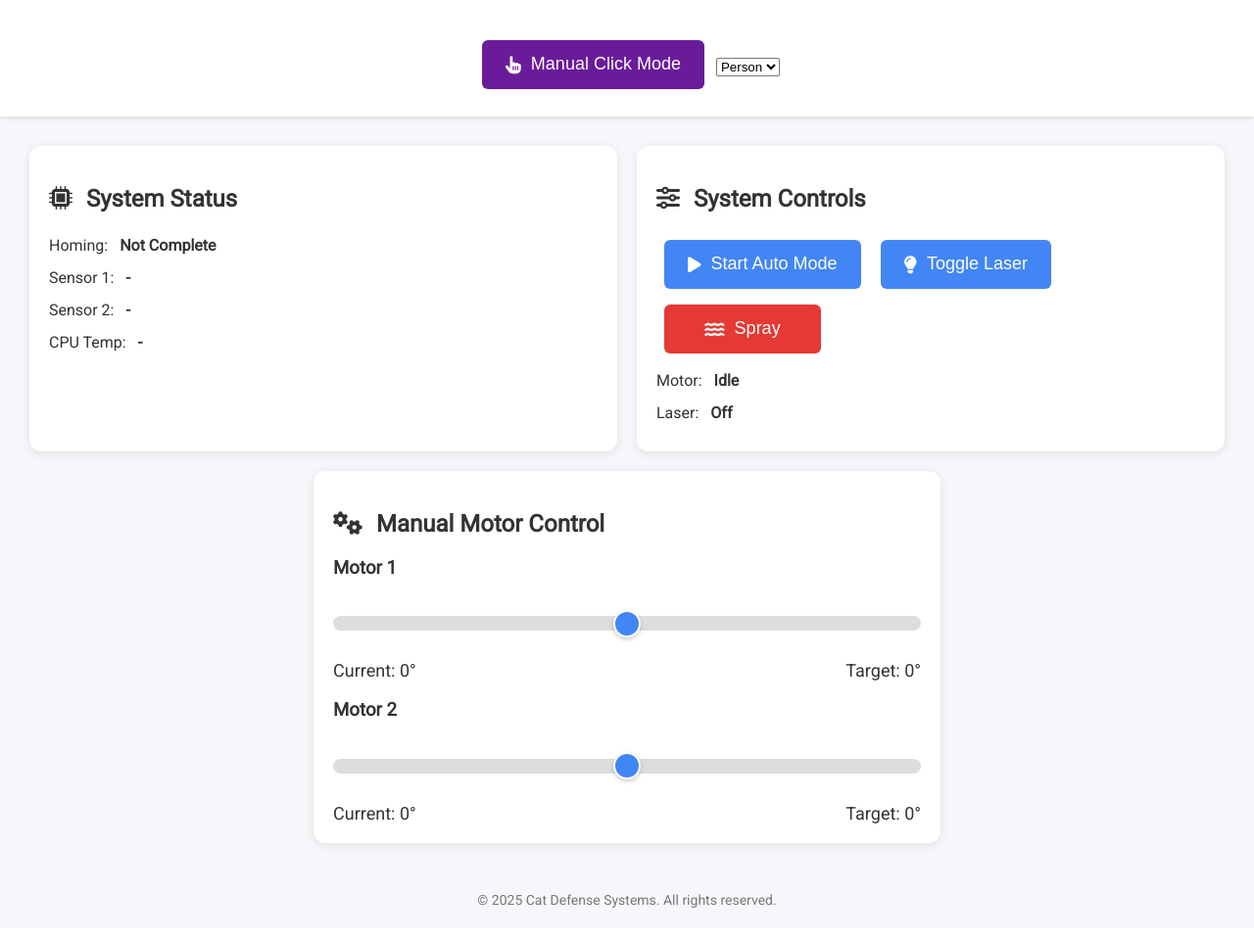
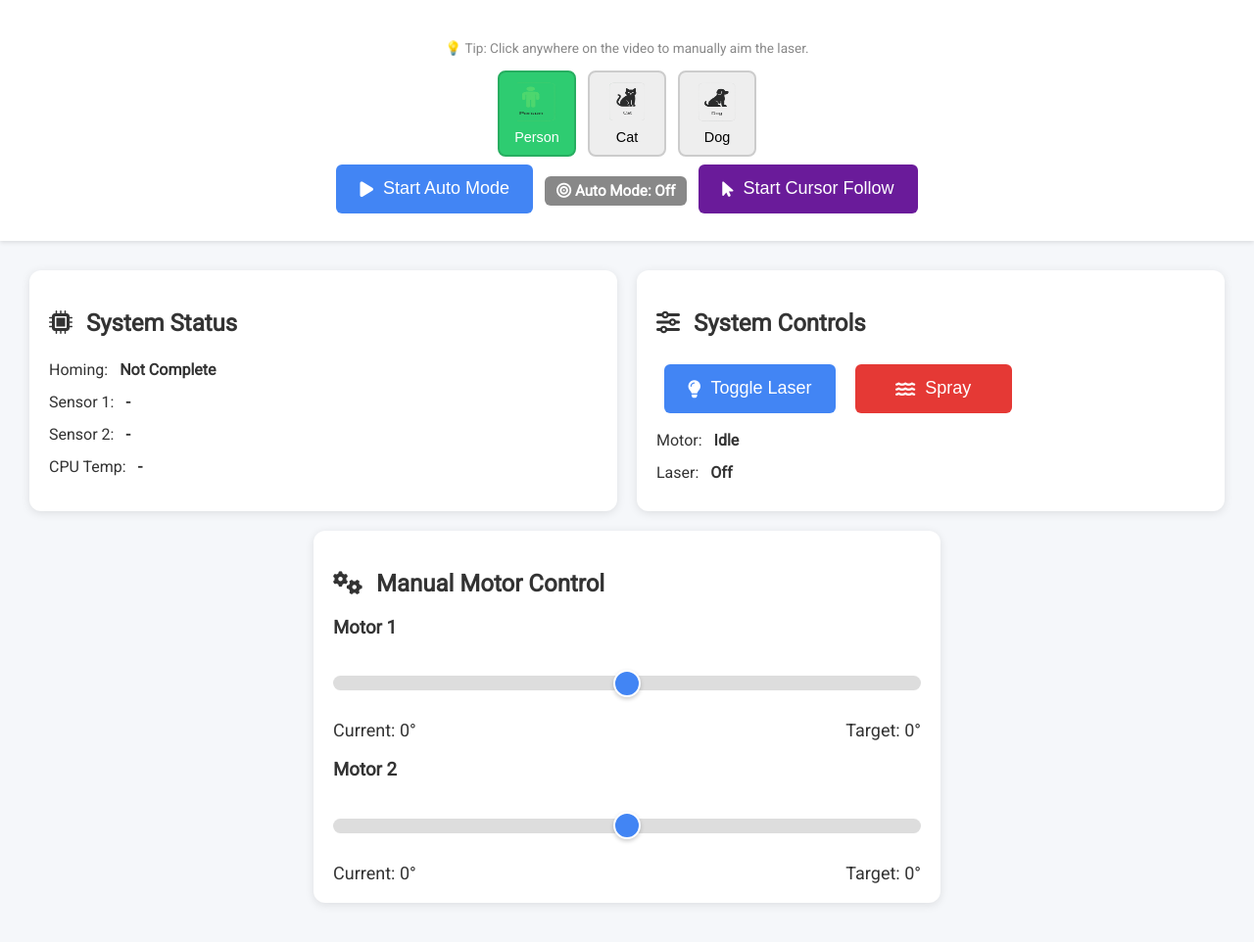
Before and after one commit to bataseven/PurrfectSpray, a Flask app: page / in a window 1280 px wide. Shown: the part 402-1364 px from the top of the page at 98% size. Before the commit the page ends 1329 px from the top, so only its background shows below. Run offline with Flask 3, Linux system fonts and the light colour scheme; parts of the project's set-up code (start-up, migrations or seed data) failed here and were passed over; some libraries are stand-ins or nearby versions.

Commit message:
Multiple object tracking

```diff
--- a/Code/camera.py
+++ b/Code/camera.py
@@ -82,8 +82,8 @@ def capture_and_process():
             fps = 1 / (current_time - last_fps_time)
             last_fps_time = current_time
 
-            cv2.putText(frame, f"FPS: {fps:.1f}", (10, 30),
-                cv2.FONT_HERSHEY_SIMPLEX, 0.8, (0, 0, 255), 2)
+            # cv2.putText(frame, f"FPS: {fps:.1f}", (10, 30),
+            #     cv2.FONT_HERSHEY_SIMPLEX, 0.8, (0, 0, 255), 2)
 
             with frame_lock:
                 latest_frame = frame.copy()
--- a/Code/static/main.js
+++ b/Code/static/main.js
@@ -1,4 +1,6 @@
 let isHoming = true;
+let autoModeActive = false;
+let selectedTarget = "person"; // default selected target
 
 document.addEventListener("DOMContentLoaded", function () {
     const socket = io();
@@ -14,59 +16,74 @@ document.addEventListener("DOMContentLoaded", function () {
         if (document.getElementById("video-feed").complete) {
             hideSpinner();
         }
-    }, 2000); // fallback just in case
-
+    }, 2000);
 
     document.getElementById("video-feed").onload = hideSpinner;
 
+    // 🔁 Target Button Selection
+    document.querySelectorAll(".target-btn").forEach(btn => {
+        btn.addEventListener("click", () => {
+            document.querySelectorAll(".target-btn").forEach(b => b.classList.remove("selected"));
+            btn.classList.add("selected");
+            selectedTarget = btn.dataset.target;
+        });
+    });
+
+    function updateModeIndicator(label, icon = "fa-crosshairs") {
+        const indicator = document.getElementById("video-mode-indicator");
+        indicator.innerHTML = `<i class="fas ${icon}"></i> Mode: ${label}`;
+    }
+
+    // 🔁 Follow Mode Toggle
     document.getElementById("follow-mode-btn").addEventListener("click", () => {
         const btn = document.getElementById("follow-mode-btn");
 
         if (!followMode) {
+            // Start Follow Mode
             if (!isHoming) {
                 socket.emit("motor_control", { action: "stop" });
             }
-            // Activating follow mode
-            followMode = false; // temporarily block
+            followMode = false;
             document.getElementById("video-overlay").style.display = "block";
-            btn.innerHTML = '<i class="fas fa-mouse-pointer"></i> Follow Mode (ON)';
+            btn.innerHTML = '<i class="fas fa-ban"></i> Stop Cursor Follow';
+            updateModeIndicator("Follow Cursor", "fa-mouse-pointer");  // 🔁 ADD THIS
             setTimeout(() => {
                 followMode = true;
-            }, 500); // wait 0.5 second before enabling
+            }, 500);
         } else {
-            // Turning off follow mode
+            // Stop Follow Mode
             followMode = false;
             document.getElementById("video-overlay").style.display = "none";
-            btn.innerHTML = '<i class="fas fa-hand-pointer"></i> Manual Click Mode';
+            btn.innerHTML = '<i class="fas fa-mouse-pointer"></i> Start Cursor Follow';
+            updateModeIndicator("Idle", "fa-circle");  // 🔁 ADD THIS
         }
     });
 
-
+    // 🔁 Auto Mode Button
     const autoBtn = document.getElementById("start-btn");
 
     autoBtn.addEventListener("click", () => {
         const isStarting = autoBtn.textContent.includes("Start");
-        const target = document.getElementById("auto-target-select").value;
-
         if (isStarting) {
-            socket.emit("motor_control", { action: "start", target: target });
+            socket.emit("motor_control", { action: "start", target: selectedTarget });
         } else {
             socket.emit("motor_control", { action: "stop" });
         }
     });
 
-    document.getElementById("laser-btn").addEventListener("click", () => socket.emit("toggle_laser"));
-    document.getElementById("shoot-btn").addEventListener("click", () => {
+    // 🔁 Manual Controls
+    document.getElementById("laser-btn")?.addEventListener("click", () => socket.emit("toggle_laser"));
+    document.getElementById("shoot-btn")?.addEventListener("click", () => {
         const btn = document.getElementById("shoot-btn");
         btn.disabled = true;
         btn.textContent = "FIRING...";
-        btn.dataset.firedAt = Date.now();  // track time for delayed ack display
+        btn.dataset.firedAt = Date.now();
         socket.emit("shoot");
     });
 
-
+    // 🔁 Status Update from Server
     socket.on("status_update", data => {
-        isHoming = !data.homing;  // true if homing in progress
+        isHoming = !data.homing;
 
         document.getElementById("motor1-pos").textContent = data.motor1.toFixed(2) + "°";
         document.getElementById("motor2-pos").textContent = data.motor2.toFixed(2) + "°";
@@ -86,25 +103,36 @@ document.addEventListener("DOMContentLoaded", function () {
         document.getElementById("start-btn").disabled = !data.homing;
     });
 
-
+    // 🔁 Auto Mode Feedback
     socket.on("motor_status", data => {
         const statusEl = document.getElementById("motor-status");
         const autoBtn = document.getElementById("start-btn");
-        const icon = autoBtn.querySelector("i");
+        const indicator = document.getElementById("auto-mode-indicator");
 
         const status = data.status || "Unknown";
         statusEl.textContent = status;
         statusEl.className = 'status-value ' + (data.auto_mode ? "Running" : "Stopped");
 
-        // Update button icon/text
+        if (data.auto_mode && !autoModeActive) {
+            showToast(`Tracking: ${data.target || "Target"}`);
+            autoModeActive = true;
+        } else if (!data.auto_mode && autoModeActive) {
+            showToast("Auto Mode Stopped");
+            autoModeActive = false;
+        }
+
         if (data.auto_mode) {
-            icon.className = "fas fa-stop";
+            updateModeIndicator(`Tracking ${data.target || "Target"}`, "fa-bullseye");  // 🔁 ADD
             autoBtn.innerHTML = '<i class="fas fa-stop"></i> Stop Auto Mode';
-            showToast(`Tracking: ${data.target || "Target"}`);
+            indicator.classList.remove("off");
+            indicator.classList.add("on");
+            indicator.innerHTML = '<i class="fas fa-bullseye"></i> Auto Mode: On';
         } else {
-            icon.className = "fas fa-play";
+            updateModeIndicator("Idle", "fa-circle");  // 🔁 ADD
             autoBtn.innerHTML = '<i class="fas fa-play"></i> Start Auto Mode';
-            showToast("Auto Mode Stopped");
+            indicator.classList.remove("on");
+            indicator.classList.add("off");
+            indicator.innerHTML = '<i class="fas fa-bullseye"></i> Auto Mode: Off';
         }
     });
 
@@ -112,12 +140,10 @@ document.addEventListener("DOMContentLoaded", function () {
         const toast = document.getElementById("mode-toast");
         toast.textContent = message;
         toast.classList.add("show");
-
-        setTimeout(() => {
-            toast.classList.remove("show");
-        }, 1500);
+        setTimeout(() => toast.classList.remove("show"), 1500);
     }
 
+    // 🔁 Laser & Water Gun
     socket.on("laser_status", data => {
         document.getElementById("laser-status").textContent = data.status;
         document.getElementById("laser-status").className = 'status-value ' + data.status;
@@ -128,18 +154,17 @@ document.addEventListener("DOMContentLoaded", function () {
         const MIN_DISPLAY_TIME = 500;
         const elapsed = Date.now() - btn.dataset.firedAt;
         const remaining = Math.max(MIN_DISPLAY_TIME - elapsed, 0);
-
         setTimeout(() => {
             btn.textContent = "Spray!";
             btn.disabled = false;
         }, remaining);
     });
 
-
+    // 🔁 Motor Control via Slider
     let motorThrottle = { 1: 0, 2: 0 };
 
     function emitMotorUpdate(motorNum, deg) {
-        if (Date.now() - motorThrottle[motorNum] < 50) return; // Throttle to 20Hz
+        if (Date.now() - motorThrottle[motorNum] < 50) return;
         motorThrottle[motorNum] = Date.now();
         socket.emit("set_motor_position", { motor: motorNum, position: deg });
     }
@@ -158,15 +183,7 @@ document.addEventListener("DOMContentLoaded", function () {
         emitMotorUpdate(2, deg);
     });
 
-    function debounce(func, wait) {
-        let timeout;
-        return function () {
-            const context = this, args = arguments;
-            clearTimeout(timeout);
-            timeout = setTimeout(() => func.apply(context, args), wait);
-        };
-    }
-
+    // 🔁 Mouse Tracking for Follow Mode
     document.getElementById("video-feed").addEventListener("mouseenter", () => isHovering = true);
     document.getElementById("video-feed").addEventListener("mouseleave", () => isHovering = false);
     document.getElementById("video-feed").addEventListener("mousemove", event => {
@@ -179,27 +196,28 @@ document.addEventListener("DOMContentLoaded", function () {
         if (!isHoming) {
             socket.emit("motor_control", { action: "stop" });
         }
+
         const rect = this.getBoundingClientRect();
         const x = Math.round(event.clientX - rect.left);
         const y = Math.round(event.clientY - rect.top);
 
         if (followMode) {
-            // Switch to manual mode on click
             followMode = false;
             document.getElementById("follow-mode-btn").innerHTML =
-                '<i class="fas fa-hand-pointer"></i> Manual Click Mode';
+                '<i class="fas fa-mouse-pointer"></i> Start Cursor Follow';
             document.getElementById("video-overlay").style.display = "none";
+            updateModeIndicator("Idle", "fa-circle");
 
-            // Show toast
             const toast = document.getElementById("mode-toast");
             toast.classList.add("show");
+            showToast("Cursor follow disabled. You can now click to aim.");
             setTimeout(() => toast.classList.remove("show"), 1500);
         }
 
         socket.emit("click_target", { x, y });
     });
 
-
+    // 🔁 Follow Mode Stream
     setInterval(() => {
         if (!followMode || !isHovering || mouseX === null || mouseY === null) return;
         if (mouseX === lastSent.x && mouseY === lastSent.y) return;
--- a/Code/static/style.css
+++ b/Code/static/style.css
@@ -252,3 +252,79 @@ footer {
 .toast.show {
   opacity: 1;
 }
+
+.auto-indicator {
+  margin-top: 10px;
+  font-weight: bold;
+  padding: 6px 12px;
+  border-radius: 6px;
+  display: inline-block;
+  font-size: 0.95em;
+  transition: background 0.3s ease;
+}
+
+.auto-indicator.on {
+  background-color: #2ecc71;
+  color: white;
+}
+
+.auto-indicator.off {
+  background-color: #888;
+  color: white;
+}
+
+.target-selector {
+  display: flex;
+  justify-content: center;
+  gap: 12px;
+  margin-top: 15px;
+  flex-wrap: wrap;
+}
+
+.target-btn {
+  background-color: #eee;
+  border: 2px solid #ccc;
+  border-radius: 8px;
+  padding: 10px;
+  text-align: center;
+  cursor: pointer;
+  width: 80px;
+  transition: 0.3s ease;
+  font-size: 0.9em;
+}
+
+.target-btn img {
+  width: 40px;
+  height: 40px;
+  margin-bottom: 5px;
+}
+
+.target-btn:hover {
+  border-color: #666;
+}
+
+.target-btn.selected {
+  background-color: #2ecc71;
+  color: white;
+  border-color: #27ae60;
+}
+
+.video-hint {
+  text-align: center;
+  color: #888;
+  font-size: 0.85em;
+  margin-top: 8px;
+}
+
+.video-mode-indicator {
+  position: absolute;
+  top: 10px;
+  left: 10px;
+  background-color: rgba(0, 0, 0, 0.65);
+  color: white;
+  padding: 6px 10px;
+  border-radius: 6px;
+  font-size: 0.9em;
+  z-index: 15;
+  pointer-events: none;
+}
--- a/Code/templates/index.html
+++ b/Code/templates/index.html
@@ -14,6 +14,7 @@
 <body>
   <div class="video-container">
     <h1><i class="fas fa-video"></i> Cat Detection System</h1>
+
     <div id="video-wrapper">
       <div id="loading-spinner"></div>
       <img id="video-feed" src="/video_feed" alt="Video Feed">
@@ -22,19 +23,38 @@
       </div>
       <div id="mode-toast" class="toast">Switched to Manual Mode</div>
     </div>
+    <div class="video-hint">
+      💡 Tip: Click anywhere on the video to manually aim the laser.
+    </div>
+
+    <div class="target-selector">
+      <button class="target-btn selected" data-target="person">
+        <img src="static/img/person.png" alt="Person"><br>Person
+      </button>
+      <button class="target-btn" data-target="cat">
+        <img src="static/img/cat.png" alt="Cat"><br>Cat
+      </button>
+      <button class="target-btn" data-target="dog">
+        <img src="static/img/dog.png" alt="Dog"><br>Dog
+      </button>
+    </div>
 
     <div class="follow-controls">
+      <button class="control-btn" id="start-btn" title="Starts automatic object tracking">
+        <i class="fas fa-play"></i> Start Auto Mode
+      </button>
+
+      <div id="auto-mode-indicator" class="auto-indicator off">
+        <i class="fas fa-bullseye"></i> Auto Mode: Off
+      </div>
+
       <button class="control-btn follow-btn" id="follow-mode-btn"
-        title="Toggle real-time targeting using your mouse cursor over the video feed.">
-        <i class="fas fa-hand-pointer"></i> Manual Click Mode
+        title="Move laser with your mouse while hovering over video">
+        <i class="fas fa-mouse-pointer"></i> Start Cursor Follow
       </button>
-      <select id="auto-target-select">
-        <option value="person">Person</option>
-        <option value="cat">Cat</option>
-        <option value="dog">Dog</option>
-      </select>
     </div>
   </div>
+
 
   <div class="control-panel">
 
@@ -50,10 +70,6 @@
     <!-- System Controls -->
     <div class="control-section">
       <h2><i class="fas fa-sliders-h"></i> System Controls</h2>
-
-      <button class="control-btn" id="start-btn" title="Starts automatic cat detection">
-        <i class="fas fa-play"></i> Start Auto Mode
-      </button>
 
       <button class="control-btn" id="laser-btn" title="Toggle laser visibility">
         <i class="fas fa-lightbulb"></i> Toggle Laser
```
Also changed, not shown: Code/static/img/cat.png (added), Code/static/img/dog.png (added), Code/static/img/person.png (added), 2 other files.
